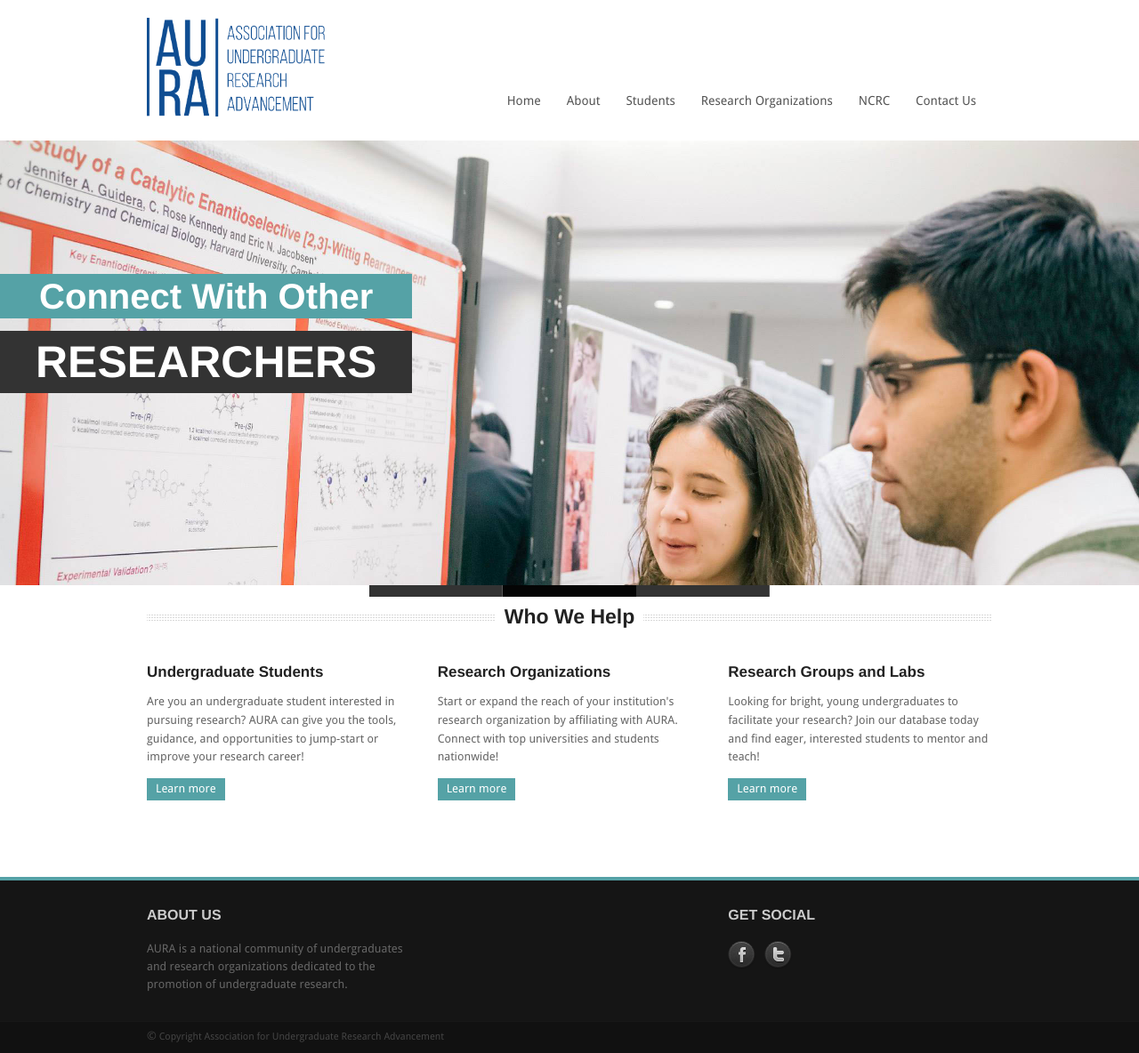
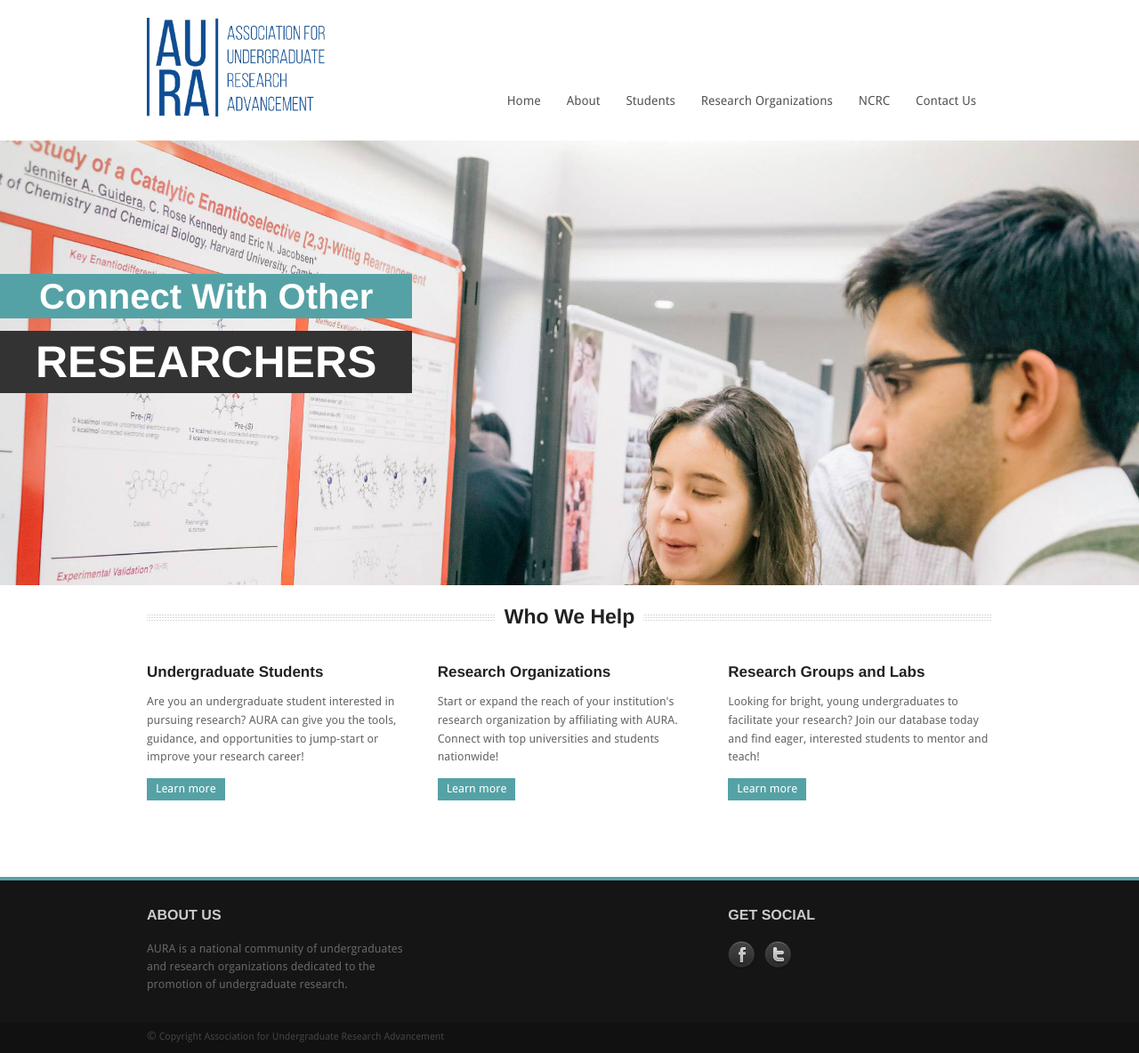
Before and after one commit to kraftp/aura_website, a Jekyll site: the page built from index.html, in a window 1280 px wide. Shown: the whole page at 89% size. Built offline with Jekyll 4.4.1, drawn with Linux system fonts in a browser that asks for light colours; Markdown is read by kramdown in place of the engine named in the settings; the list of posts is cut into pages by our own code.

Commit message:
Update style.css
Modified style elements on front page and nav bar

```diff
--- a/css/style.css
+++ b/css/style.css
@@ -672,9 +672,9 @@
 .sf-menu ul li { float: none; margin: 0px; padding: 0px; }
 .sf-menu li:hover > ul { display: block; /* show dropdown on hover */ }
 ul.sf-menu li li:hover ul,ul.sf-menu li li.sfHover ul { left: 200px; /* match ul width */ top: 0; }
+.sf-menu,.sf-menu * { margin: 0; padding: 0; list-style: none;  }
 .sf-menu,.sf-menu * { margin: 0; padding: 0; list-style: none; }
-.sf-menu,.sf-menu * { margin: 0; padding: 0; list-style: none; }
-.sf-menu { line-height: 1.0 }
+.sf-menu { line-height: 1.5 }
 .sf-menu ul { position: absolute; top: -999em; width: 10em; }
 .sf-menu ul li { width: 100% }
 .sf-menu li:hover { visibility: inherit }
@@ -974,7 +974,7 @@
     text-align:center;
     font-size: 14px;
     color: #666;
-    line-height: 40px;
+    line-height: 20px;
     opacity: 0.8;
     -webkit-transition: all 200ms linear;
     -moz-transition: all 200ms linear;
@@ -1128,17 +1128,16 @@
 	height: 100%;
 	z-index: 10;
 	text-indent: -9000px;
-	background: #000;
-	background: rgba(0,0,0,0.9);
+	background: #fff;
 }
 .ei-slider-thumbs li a{
 	display: block;
 	text-indent: -9000px;
-	background: #333;
+	background: #fff;
 	width: 100%;
 	height: 100%;
 	cursor: pointer;
-	border-right: 1px solid #555;
+	border-right: 1px solid #fff;
 	-webkit-transition: background 0.2s ease;
     -moz-transition: background 0.2s ease;
     -o-transition: background 0.2s ease;
@@ -1146,7 +1145,7 @@
     transition: background 0.2s ease;
 }
 .ei-slider-thumbs li a:hover{
-	background-color: #f0f0f0;
+	background-color: #fff;
 }
 .ei-slider-thumbs li img{
 	position: absolute;
```
